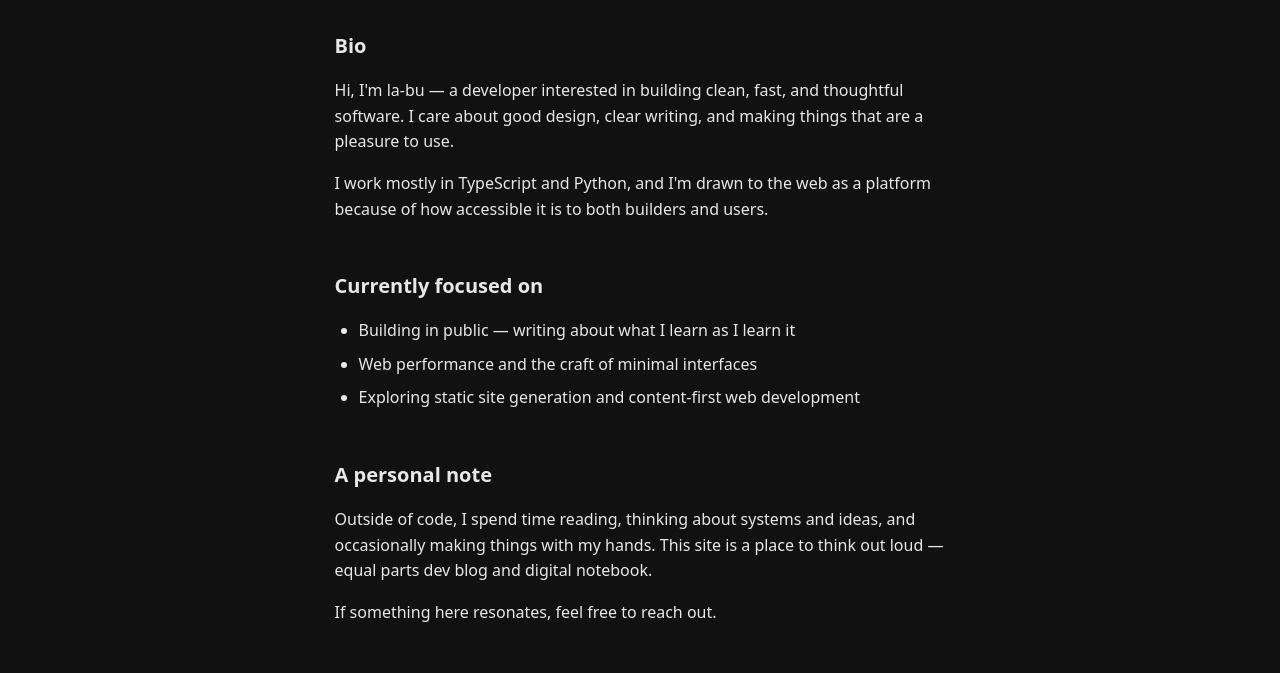
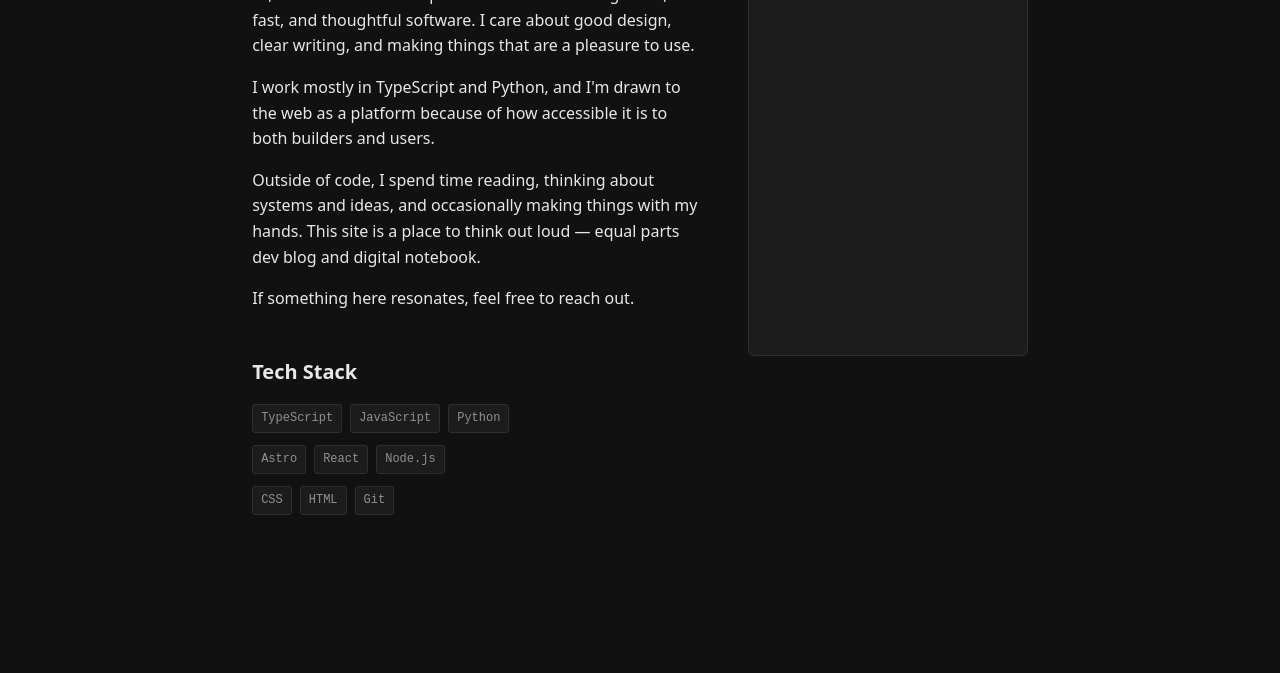
Before and after one commit to la-bu/la-bu.github.io, an Astro site: page /about in a window 1280 px wide. Shown: the part 165-838 px from the top of the page. After the commit the page ends 800 px from the top, so only its background shows below. Built offline with nearby package versions, Linux system fonts and the light colour scheme; Astro itself is replaced by a stand-in of ours.

Commit message:
Refactor layout: unified max-width and move tech stack to About
- Set all pages and header to var(--max-width) for consistent width
- Redesign About page with two-column hero (text + photo placeholder)
- Move Tech Stack chips from Portfolio to About page

```diff
--- a/src/components/Header.astro
+++ b/src/components/Header.astro
@@ -38,7 +38,7 @@ const currentPath = Astro.url.pathname;
   }
 
   .header-inner {
-    max-width: var(--max-width-wide);
+    max-width: var(--max-width);
     margin: 0 auto;
     display: flex;
     align-items: center;
--- a/src/pages/about.astro
+++ b/src/pages/about.astro
@@ -1,5 +1,6 @@
 ---
 import BaseLayout from '../layouts/BaseLayout.astro';
+import { skills } from '../data/projects';
 ---
 
 <BaseLayout title="About — la-bu" description="A little bit about me.">
@@ -8,8 +9,8 @@ import BaseLayout from '../layouts/BaseLayout.astro';
       <h1>About</h1>
     </header>
 
-    <section class="section">
-      <h2>Bio</h2>
+    <div class="hero">
+      <div class="text">
         <p>
           Hi, I'm la-bu — a developer interested in building clean, fast, and
           thoughtful software. I care about good design, clear writing, and making
@@ -19,19 +20,6 @@ import BaseLayout from '../layouts/BaseLayout.astro';
           I work mostly in TypeScript and Python, and I'm drawn to the web as a
           platform because of how accessible it is to both builders and users.
         </p>
-    </section>
-
-    <section class="section">
-      <h2>Currently focused on</h2>
-      <ul>
-        <li>Building in public — writing about what I learn as I learn it</li>
-        <li>Web performance and the craft of minimal interfaces</li>
-        <li>Exploring static site generation and content-first web development</li>
-      </ul>
-    </section>
-
-    <section class="section">
-      <h2>A personal note</h2>
         <p>
           Outside of code, I spend time reading, thinking about systems and ideas,
           and occasionally making things with my hands. This site is a place to
@@ -40,6 +28,24 @@ import BaseLayout from '../layouts/BaseLayout.astro';
         <p>
           If something here resonates, feel free to reach out.
         </p>
+      </div>
+
+      <div class="photo-placeholder" aria-hidden="true">
+        {/* Replace this div with an <img> once you have a photo */}
+      </div>
+    </div>
+
+    <section class="section">
+      <h2>Tech Stack</h2>
+      <div class="skills-groups">
+        {skills.map((group) => (
+          <ul class="tag-list">
+            {group.map((skill) => (
+              <li class="tag">{skill}</li>
+            ))}
+          </ul>
+        ))}
+      </div>
     </section>
   </div>
 </BaseLayout>
@@ -51,13 +57,39 @@ import BaseLayout from '../layouts/BaseLayout.astro';
     padding: var(--space-12) var(--space-6);
     display: flex;
     flex-direction: column;
-    gap: var(--space-12);
+    gap: var(--space-10);
   }
 
   .page-header h1 {
     font-size: var(--text-3xl);
     font-weight: 700;
     line-height: var(--leading-tight);
+  }
+
+  .hero {
+    display: grid;
+    grid-template-columns: 1fr 280px;
+    gap: var(--space-12);
+    align-items: start;
+  }
+
+  .text {
+    display: flex;
+    flex-direction: column;
+    gap: var(--space-4);
+  }
+
+  p {
+    color: var(--color-text);
+    line-height: var(--leading-normal);
+  }
+
+  .photo-placeholder {
+    width: 100%;
+    aspect-ratio: 3 / 4;
+    background-color: var(--color-bg-subtle);
+    border: 1px solid var(--color-border);
+    border-radius: 6px;
   }
 
   .section {
@@ -71,26 +103,42 @@ import BaseLayout from '../layouts/BaseLayout.astro';
     font-weight: 600;
   }
 
-  p {
-    color: var(--color-text);
-    line-height: var(--leading-normal);
-  }
-
-  ul {
-    padding-left: var(--space-6);
+  .tag-list {
+    list-style: none;
     display: flex;
-    flex-direction: column;
+    flex-wrap: wrap;
     gap: var(--space-2);
   }
 
-  li {
-    line-height: var(--leading-normal);
+  .tag {
+    font-size: var(--text-xs);
+    font-family: var(--font-mono);
+    background-color: var(--color-bg-subtle);
+    color: var(--color-text-muted);
+    border: 1px solid var(--color-border);
+    padding: var(--space-1) var(--space-2);
+    border-radius: 3px;
   }
 
-  @media (max-width: 480px) {
+  .skills-groups {
+    display: flex;
+    flex-direction: column;
+    gap: var(--space-3);
+  }
+
+  @media (max-width: 640px) {
     .page {
       padding: var(--space-8) var(--space-4);
       gap: var(--space-8);
     }
+
+    .hero {
+      grid-template-columns: 1fr;
+    }
+
+    .photo-placeholder {
+      aspect-ratio: 1 / 1;
+      max-width: 240px;
+    }
   }
 </style>
--- a/src/pages/blog/[slug].astro
+++ b/src/pages/blog/[slug].astro
@@ -34,7 +34,7 @@ function formatDate(date: Date) {
 
 <style>
   .page {
-    max-width: 65ch;
+    max-width: var(--max-width);
     margin: 0 auto;
     padding: var(--space-12) var(--space-6);
   }
--- a/src/pages/portfolio.astro
+++ b/src/pages/portfolio.astro
@@ -1,6 +1,6 @@
 ---
 import BaseLayout from '../layouts/BaseLayout.astro';
-import { projects, skills } from '../data/projects';
+import { projects } from '../data/projects';
 ---
 
 <BaseLayout title="Portfolio — la-bu" description="Projects I've built and technologies I work with.">
@@ -38,24 +38,12 @@ import { projects, skills } from '../data/projects';
       </div>
     </section>
 
-    <section class="section">
-      <h2>Tech Stack</h2>
-      <div class="skills-groups">
-        {skills.map((group) => (
-          <ul class="tag-list">
-            {group.map((skill) => (
-              <li class="tag">{skill}</li>
-            ))}
-          </ul>
-        ))}
-      </div>
-    </section>
   </div>
 </BaseLayout>
 
 <style>
   .page {
-    max-width: var(--max-width-wide);
+    max-width: var(--max-width);
     margin: 0 auto;
     padding: var(--space-12) var(--space-6);
     display: flex;
@@ -148,9 +136,4 @@ import { projects, skills } from '../data/projects';
     border-radius: 3px;
   }
 
-  .skills-groups {
-    display: flex;
-    flex-direction: column;
-    gap: var(--space-3);
-  }
 </style>
--- a/src/styles/global.css
+++ b/src/styles/global.css
@@ -54,8 +54,7 @@
   --space-16: 4rem;
   --space-24: 6rem;
 
-  --max-width: 72ch;
-  --max-width-wide: 90rem;
+  --max-width: 90ch;
 }
 
 /* ─── Base reset ────────────────────────────────────────────────────────────── */
```
Lines whose indentation alone changed are shown as unchanged.
